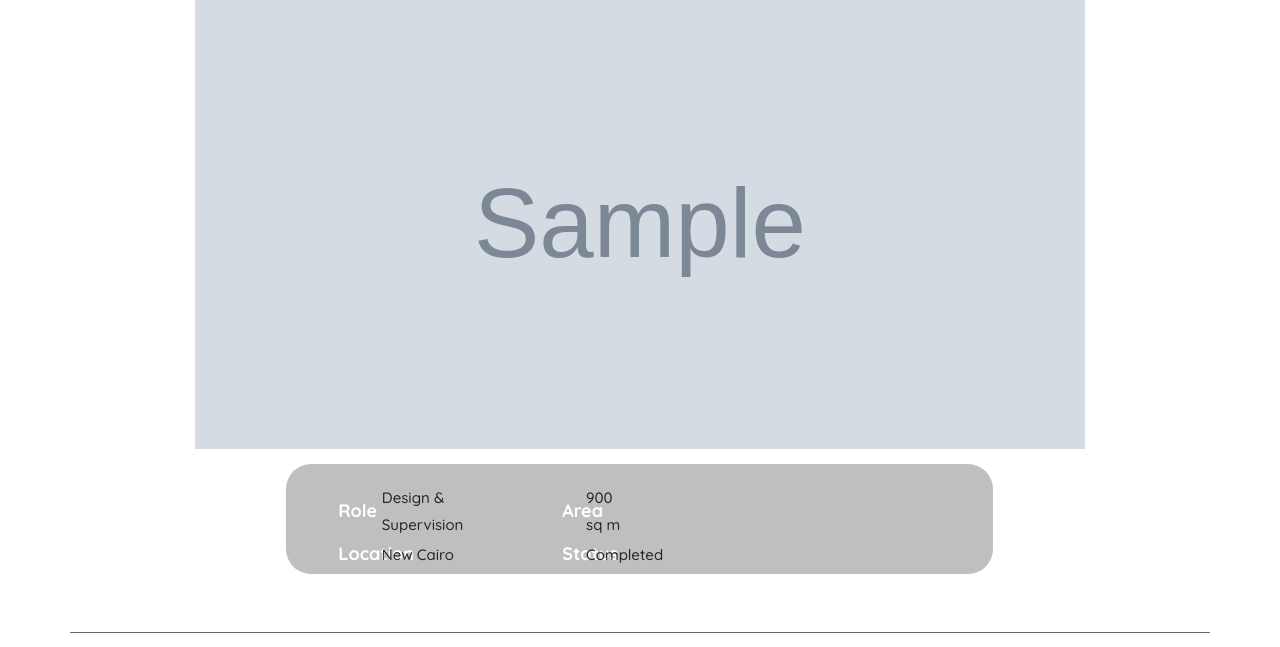
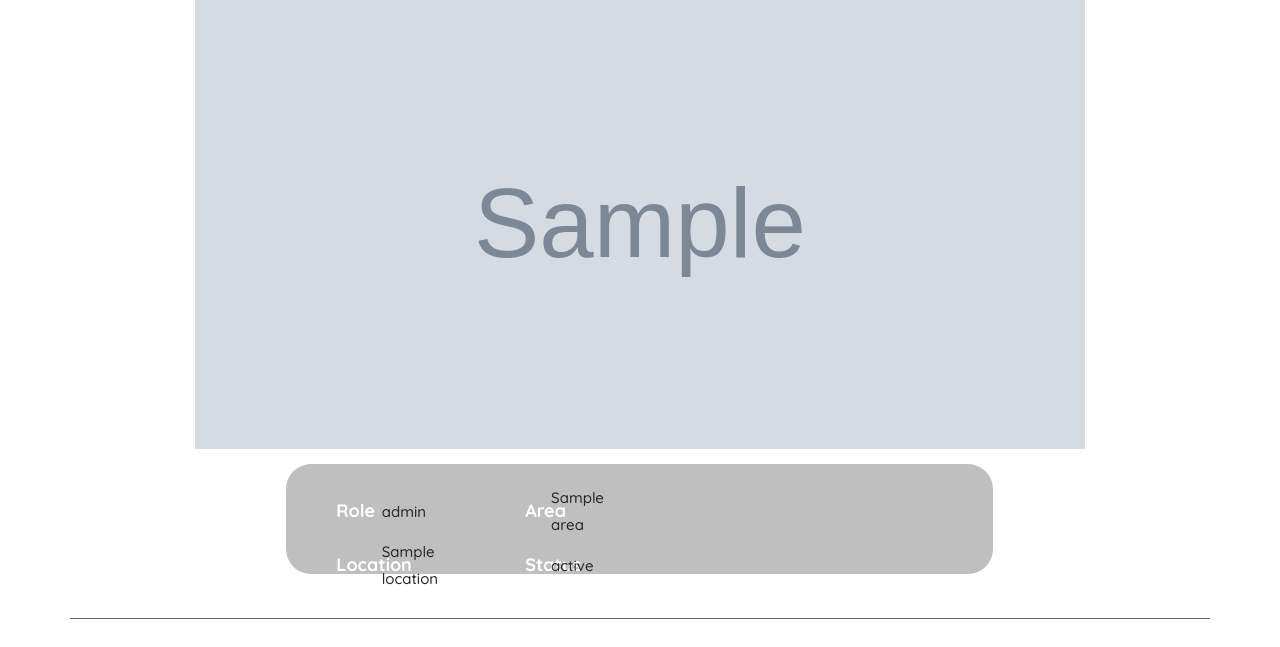
Before and after one commit to hussamEL-Hwary/jidaar, a Python web app: template app/templates/public/single_project.html in a window 1280 px wide. Shown: the part 193-840 px from the top of the page. Run offline with Jinja, Linux system fonts and the light colour scheme; the template is opened without the code that fills it: most values are stand-ins (such as "Sample title", 1, 10 or a date in 2020); grey boxes marked "Sample" are stand-in pictures; some libraries are stand-ins or nearby versions.

Commit message:
update project page

```diff
--- a/app/static/css/style.css
+++ b/app/static/css/style.css
@@ -2169,7 +2169,7 @@ button.slick-prev, button.slick-prev:hover {
     background: #bfbfbf;
     padding: 20px;
     height: 110px;
-    margin-bottom: 10%;
+    margin-bottom: 8%;
     color: #fff;
     margin-left: 26%;
 }
--- a/app/templates/public/single_project.html
+++ b/app/templates/public/single_project.html
@@ -26,20 +26,7 @@
 
                     </div>
 
-
-
-
-
-
-
-
-
-
-
-
                 </div>
-
-
 
         </div>
             <div class="row"><div class="col-md-8" style="margin-bottom: -3%;">
@@ -48,15 +35,15 @@
                             <table>
                                 <tbody><tr style="">
                                 <td class="project-text">Role</td>
-                                <td class="info-spa">Design &amp; Supervision</td>
+                                <td class="info-spa">{{ project.role }}</td>
                                 <td class="project-text">Area</td>
-                                <td class="info-spa"> 900 sq m </td>
+                                <td class="info-spa"> {{ project.area }} </td>
                                 </tr>
                                 <tr>
                                 <td class="project-text">Location</td>
-                                <td class="info-spa">New Cairo</td>
+                                <td class="info-spa">{{ project.location }}</td>
                                 <td class="project-text">Status</td>
-                                <td class="info-spa"> Completed </td>
+                                <td class="info-spa"> {{ project.status }} </td>
                                 </tr>
                             </tbody></table>
                         </div>
```
